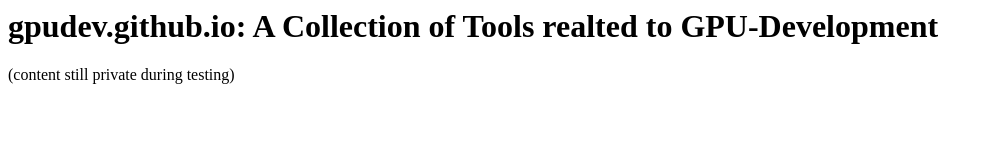
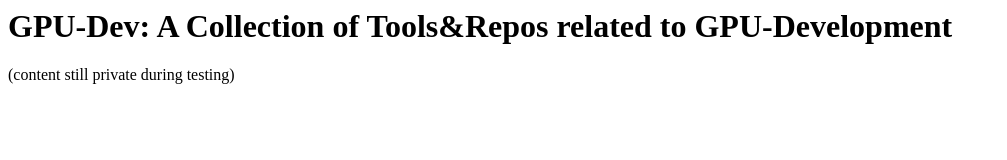
Before and after one commit to gpudev/gpudev.github.io, a plain HTML site: page index.html in a window 1280 px wide. Shown: the whole page, without its empty margins (0-1007 px from the left). Drawn offline with Linux system fonts and the light colour scheme.

Commit message:
updated title

```diff
--- a/index.html
+++ b/index.html
@@ -1,2 +1,2 @@
-<h1 id="gpudev.github.io-a-collection-of-tools-realted-to-gpu-development">gpudev.github.io: A Collection of Tools realted to GPU-Development</h1>
+<h1 id="gpu-dev-a-collection-of-toolsrepos-related-to-gpu-development">GPU-Dev: A Collection of Tools&amp;Repos related to GPU-Development</h1>
 <p>(content still private during testing)</p>
```
Also changed, not shown: 1 other file.
